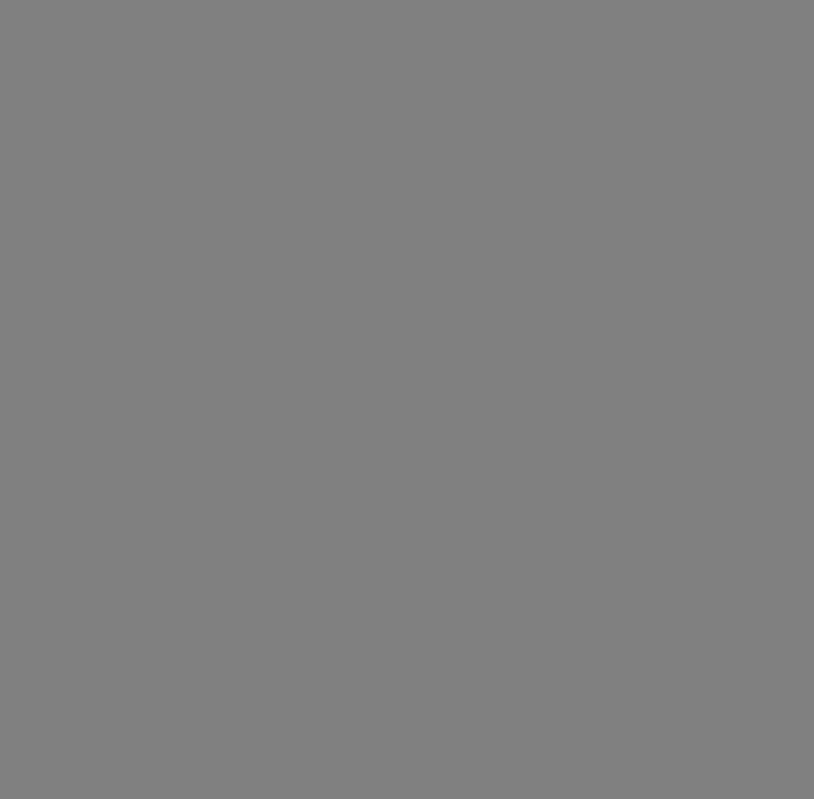
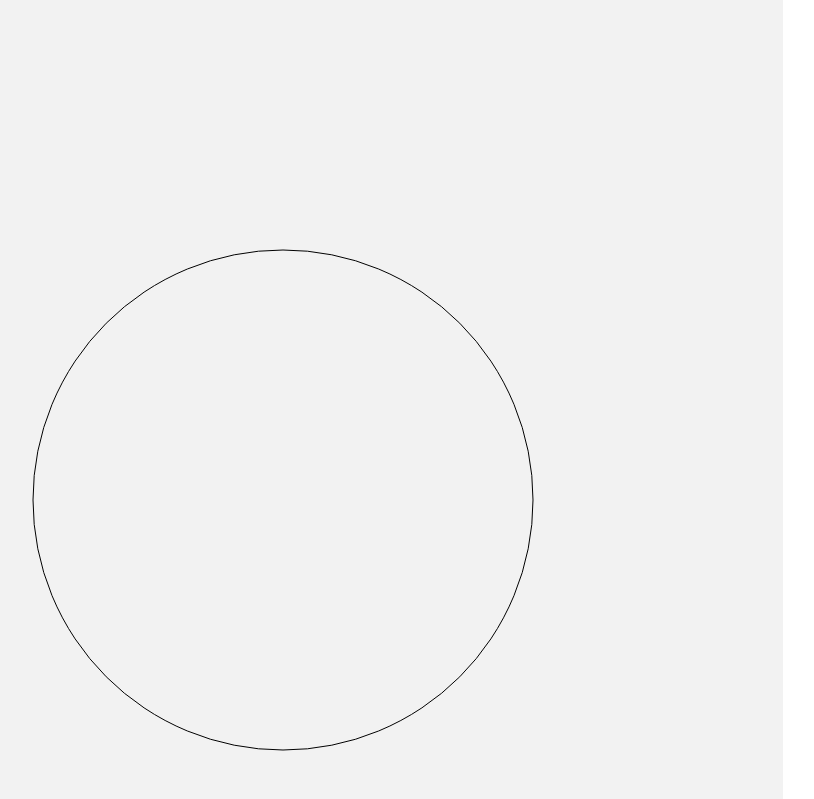
Before and after one commit to Karavil/pathfinder-visualizer, a Next.js app: page / in a window 1280 px wide. Shown: the top 799 px of the page, without its empty margins (217-1031 px from the left). Built offline with nearby package versions, Linux system fonts and the light colour scheme.

Commit message:
HTML5 Canvas is now working

```diff
--- a/components/visualizer/Grid.js
+++ b/components/visualizer/Grid.js
@@ -1,27 +1,31 @@
-import React, { useRef } from "react";
+import React, { useEffect, useLayoutEffect, useRef, useState } from "react";
 import styled from "styled-components";
 
-const GridContainer = styled.div`
-   display: flex;
+const Grid = ({ width = 1000, height = 1000 }) => {
+   const canvas = useRef(null);
+   const [pixelRatio, setPixelRatio] = useState(1);
 
-   width: 100%;
-   height: 800px;
+   useLayoutEffect(() => {
+      setPixelRatio(window.devicePixelRatio);
 
-   background: grey;
-`;
+      const context = canvas.current.getContext("2d");
+      context.save();
+      context.scale(pixelRatio, pixelRatio);
+      context.fillStyle = "hsl(0, 0%, 95%)";
+      context.fillRect(0, 0, width, height);
 
-const Grid = () => {
-   const canvasRef = useRef();
+      context.strokeStyle = "black";
+      context.beginPath();
+      context.arc(width / 2, height / 2, width / 4, 0, Math.PI * 2);
+      context.stroke();
+      context.restore();
+   }, [pixelRatio]);
 
-   return (
-      <GridContainer>
-         <canvas
-            ref={canvasRef}
-            width={window.innerWidth}
-            height={window.innerHeight}
-         />
-      </GridContainer>
-   );
+   const dw = Math.floor(pixelRatio * width);
+   const dh = Math.floor(pixelRatio * height);
+   const style = { width, height };
+
+   return <canvas ref={canvas} width={dw} height={dh} style={style} />;
 };
 
 export default Grid;
```
